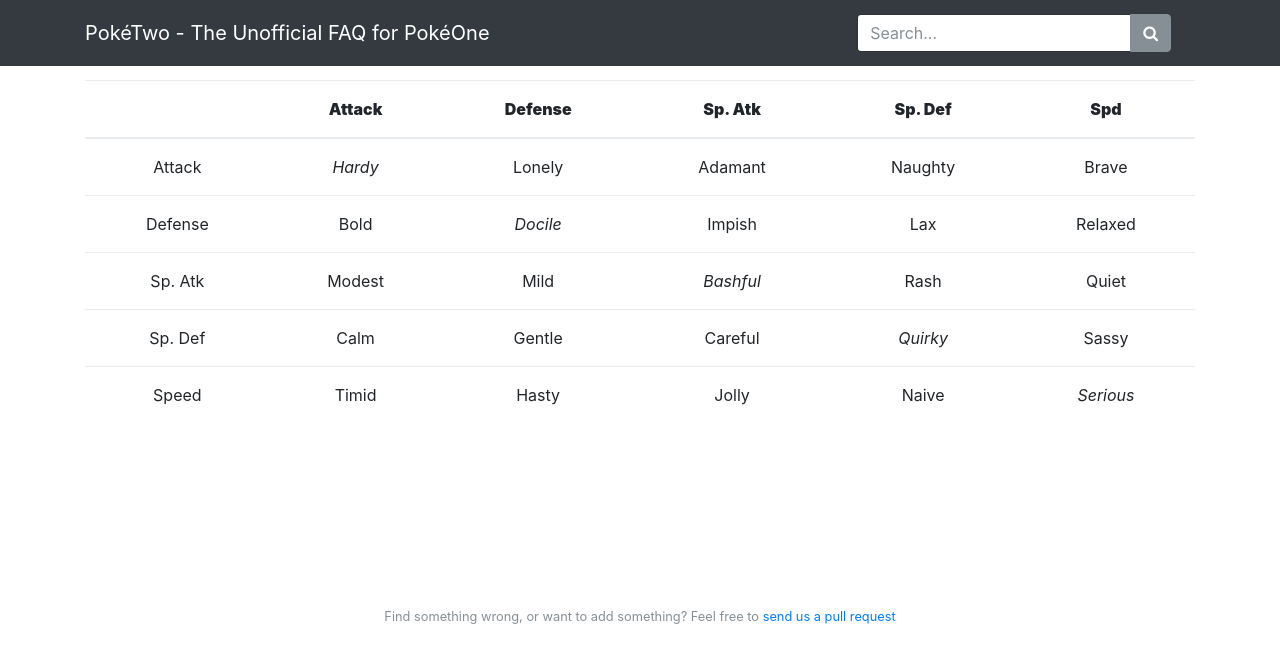
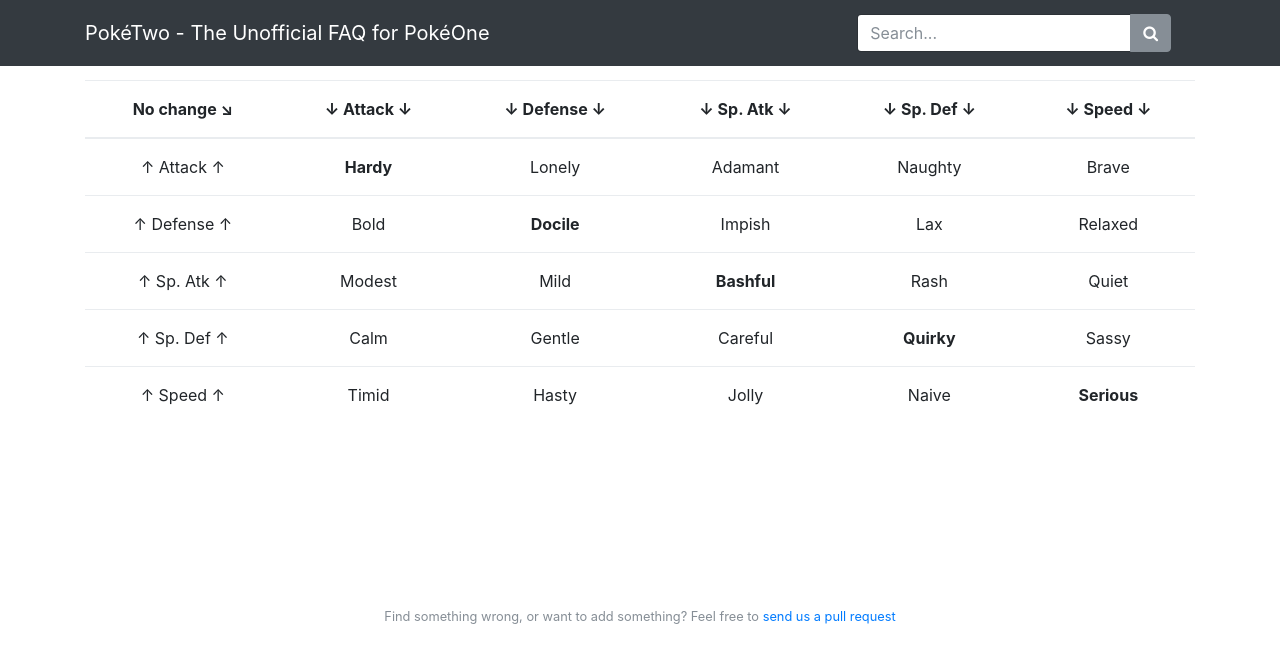
Before and after one commit to X3I/poketwo.com, a Jekyll site: the page built from _pages/guides/Natures.md, in a window 1280 px wide. Shown: the top 663 px of the page. Built offline with Jekyll 4.4.1, drawn with Linux system fonts in a browser that asks for light colours; nearby versions of some CDN libraries; our own code applies the rules of GitHub Pages for plain Markdown files.

Commit message:
Update Natures.md

```diff
--- a/_pages/guides/Natures.md
+++ b/_pages/guides/Natures.md
@@ -1,7 +1,9 @@
-|     | <b>Attack</b> | <b>Defense</b> | <b>Sp. Atk</b> | <b>Sp. Def</b> | <b>Spd</b> |
+
+
+|   No change ↘  |  ↓ Attack  ↓ |  ↓ Defense ↓  |  ↓ Sp. Atk ↓  |  ↓ Sp. Def ↓  |  ↓ Speed ↓  |
 | :---: | :---: | :---: | :---: | :---: | :---: |
-| Attack | *Hardy* | Lonely | Adamant | Naughty | Brave|
-| Defense | Bold | *Docile* | Impish | Lax | Relaxed |
-| Sp. Atk | Modest | Mild | *Bashful* | Rash | Quiet |
-| Sp. Def | Calm | Gentle | Careful | *Quirky* | Sassy |
-| Speed | Timid | Hasty | Jolly | Naive | *Serious* |
+| ↑ Attack ↑ | **Hardy** | Lonely | Adamant | Naughty | Brave|
+| ↑ Defense ↑  | Bold | **Docile** | Impish | Lax | Relaxed |
+| ↑ Sp. Atk ↑  | Modest | Mild | **Bashful** | Rash | Quiet |
+| ↑ Sp. Def ↑  | Calm | Gentle | Careful | **Quirky** | Sassy |
+| ↑ Speed ↑  | Timid | Hasty | Jolly | Naive | **Serious** |
```
